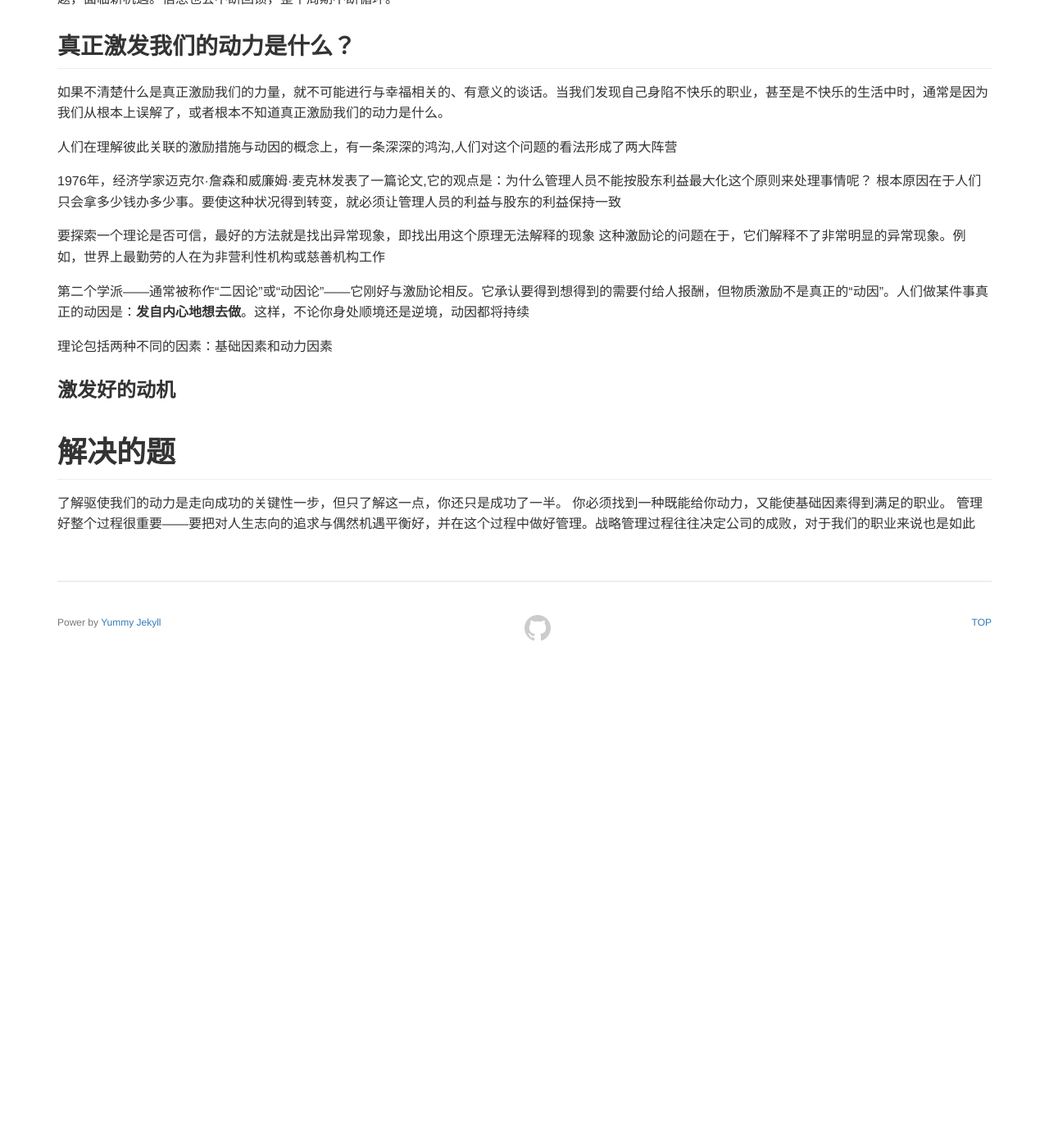
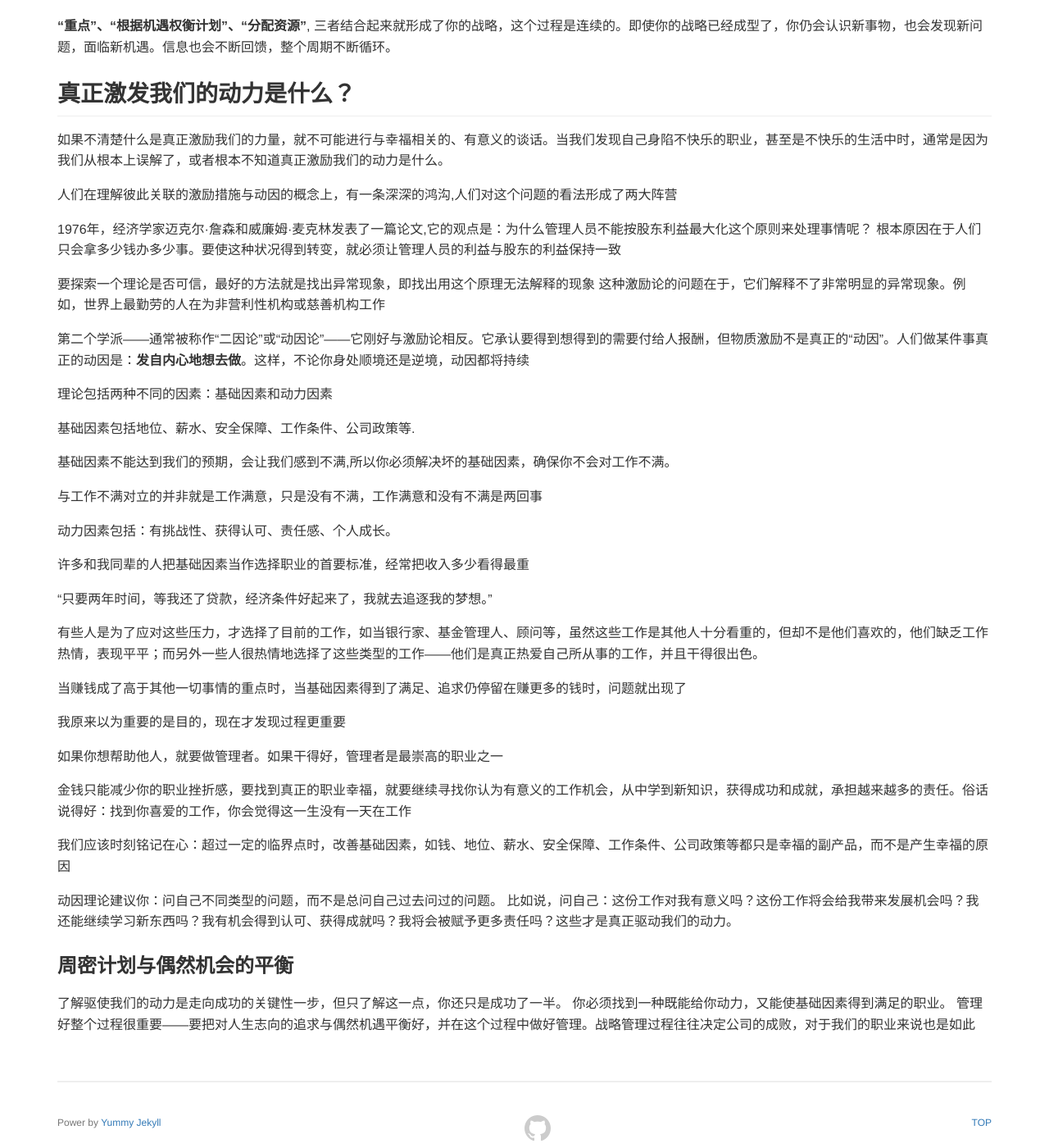
Before and after one commit to ieasydevops/ieasydevops.github.io, a Jekyll site: the page built from _posts/2022/2022-02-24-note.md, in a window 1280 px wide and 1400 px high, scrolled down 1634 px. Shown: the whole window at 82% size. Built offline with Jekyll 4.4.1, drawn with Linux system fonts in a browser that asks for light colours; a script that is not in the unit is left out; before the commit the page ends 2424 px from its top, so only the background shows below that.

Commit message:
read note

```diff
--- a/_posts/2022/2022-02-24-note.md
+++ b/_posts/2022/2022-02-24-note.md
@@ -27,6 +27,9 @@ no-post-nav: true
     每当人们问我公司该采取什么策略时，我很少直接给出答案。相反，我会在脑海里把问题按我的理论过一遍，然后就知道这个理论告诉我的，很可能就是这个行动将要带来的结果
     向他们描述这个模式是如何在另一个完全不同的行业或状况下发生作用的。这样就能帮助他们理解这个理论是如何起作用的
     一个好的理论是具有普遍适用性的，它是一种规律
+
+
+### 激发好的动机
 
 第一章
 
@@ -58,7 +61,6 @@ no-post-nav: true
 
 最后，执行，它是我们投入资源后，实施战略的唯一途径，因为光有好的想法是不够的。如果你既不投入与目标相匹配的时间和金钱，也不投入才能，那么就无法实施你的战略
 
-
 **“重点”、“根据机遇权衡计划”、“分配资源”**, 三者结合起来就形成了你的战略，这个过程是连续的。即使你的战略已经成型了，你仍会认识新事物，也会发现新问题，面临新机遇。信息也会不断回馈，整个周期不断循环。
 
 
@@ -82,14 +84,41 @@ no-post-nav: true
 
 理论包括两种不同的因素：基础因素和动力因素
 
-### 激发好的动机
+基础因素包括地位、薪水、安全保障、工作条件、公司政策等.
 
->
+基础因素不能达到我们的预期，会让我们感到不满,所以你必须解决坏的基础因素，确保你不会对工作不满。
+
+与工作不满对立的并非就是工作满意，只是没有不满，工作满意和没有不满是两回事
+
+动力因素包括：有挑战性、获得认可、责任感、个人成长。
+
+许多和我同辈的人把基础因素当作选择职业的首要标准，经常把收入多少看得最重
+
+“只要两年时间，等我还了贷款，经济条件好起来了，我就去追逐我的梦想。”
+
+有些人是为了应对这些压力，才选择了目前的工作，如当银行家、基金管理人、顾问等，虽然这些工作是其他人十分看重的，但却不是他们喜欢的，他们缺乏工作热情，表现平平；而另外一些人很热情地选择了这些类型的工作——他们是真正热爱自己所从事的工作，并且干得很出色。
 
 
->
+当赚钱成了高于其他一切事情的重点时，当基础因素得到了满足、追求仍停留在赚更多的钱时，问题就出现了
 
-# 解决的题
+我原来以为重要的是目的，现在才发现过程更重要
+
+
+
+如果你想帮助他人，就要做管理者。如果干得好，管理者是最崇高的职业之一
+
+
+金钱只能减少你的职业挫折感，要找到真正的职业幸福，就要继续寻找你认为有意义的工作机会，从中学到新知识，获得成功和成就，承担越来越多的责任。俗话说得好：找到你喜爱的工作，你会觉得这一生没有一天在工作
+
+我们应该时刻铭记在心：超过一定的临界点时，改善基础因素，如钱、地位、薪水、安全保障、工作条件、公司政策等都只是幸福的副产品，而不是产生幸福的原因
+
+动因理论建议你：问自己不同类型的问题，而不是总问自己过去问过的问题。
+比如说，问自己：这份工作对我有意义吗？这份工作将会给我带来发展机会吗？我还能继续学习新东西吗？我有机会得到认可、获得成就吗？我将会被赋予更多责任吗？这些才是真正驱动我们的动力。
+
+
+
+
+### 周密计划与偶然机会的平衡
 
 了解驱使我们的动力是走向成功的关键性一步，但只了解这一点，你还只是成功了一半。
 你必须找到一种既能给你动力，又能使基础因素得到满足的职业。
```
